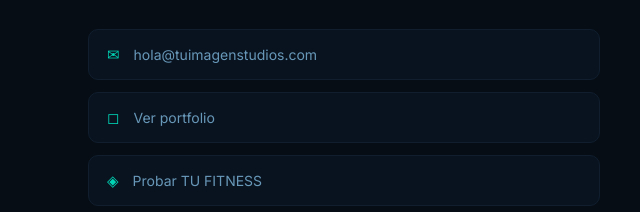
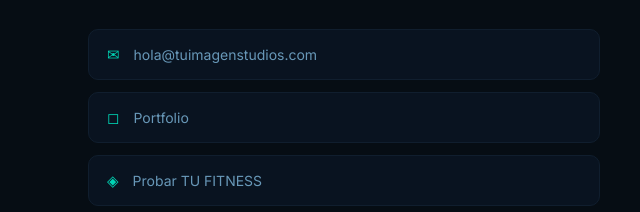
Before and after one commit to tuimagenstudios/tuimagenstudios-web, a plain HTML site: page index.html in a window 1280 px wide. Shown: the part 3761-3973 px from the top of the page, 0-640 px from the left. Drawn offline with Linux system fonts and the light colour scheme.

Commit message:
Update index.html

```diff
--- a/index.html
+++ b/index.html
@@ -276,7 +276,7 @@
           </a>
           <a href="https://portfolio.tuimagenstudios.com" target="_blank" class="contact-link">
             <span class="cl-icon">◻</span>
-            <span data-es="Portfolio" data-en="View portfolio">Ver portfolio</span>
+            <span data-es="Ver portfolio" data-en="View portfolio">Portfolio</span>
           </a>
           <a href="https://app.tuimagenstudios.com" target="_blank" class="contact-link">
             <span class="cl-icon">◈</span>
```
